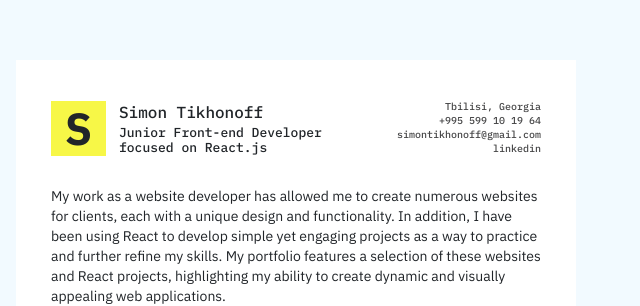
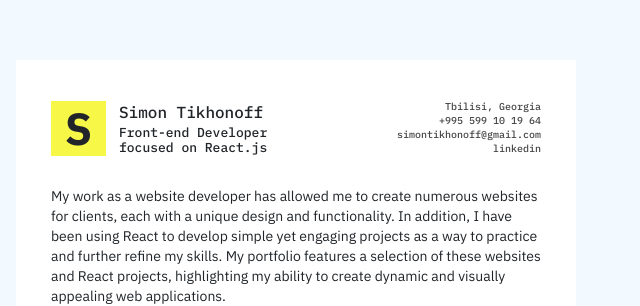
Before and after one commit to schaetzchen/schaetzchen.github.io, a plain HTML site: page index.html in a window 1280 px wide. Shown: the top 306 px of the page, 634-1274 px from the left. Drawn offline with nearby package versions, Linux system fonts and the light colour scheme.

Commit message:
Update index.html

```diff
--- a/index.html
+++ b/index.html
@@ -199,7 +199,7 @@
                 <span class="header__letter">S</span>
                 <div class="header__info">
                     <h1 class="header__name">Simon Tikhonoff</h1>
-                    <h2 class="header__position">Junior Front-end Developer <br>focused on React.js </h2>
+                    <h2 class="header__position">Front-end Developer <br>focused on React.js </h2>
                 </div>
             </div>
             <div class="header__right">
```
